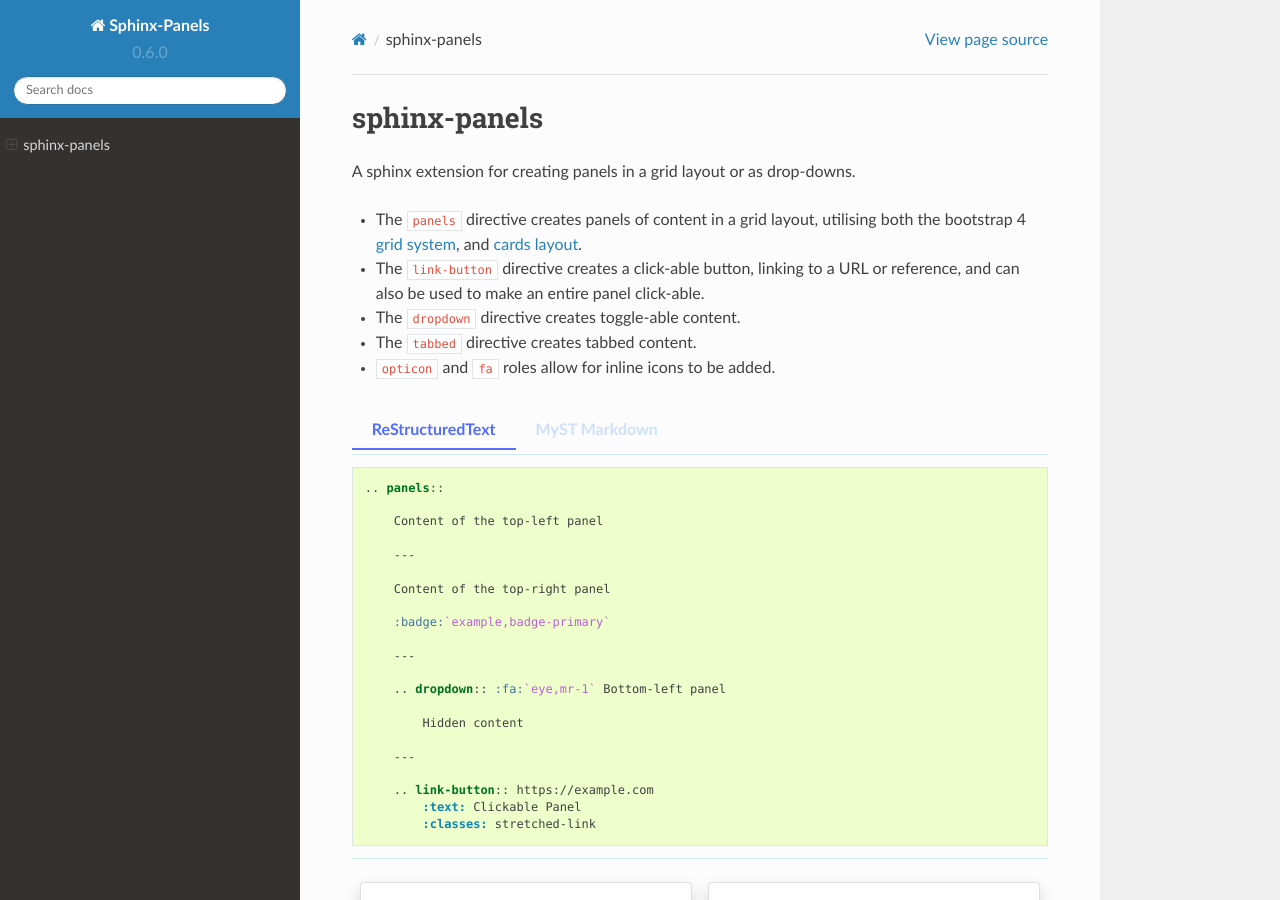
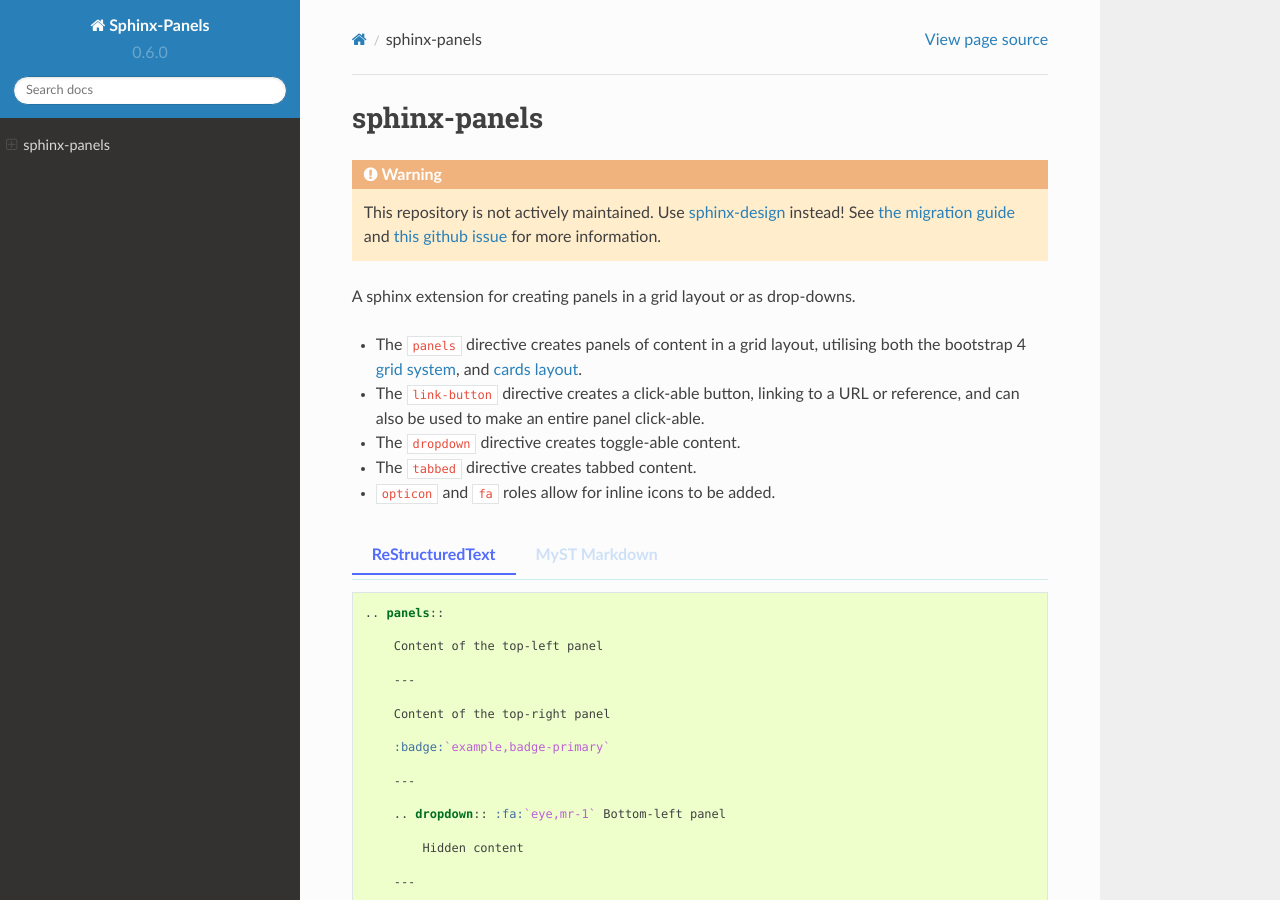
Before and after one commit to executablebooks/sphinx-panels, a Sphinx documentation site: the page built from docs/index.rst, in a window 1280 px wide and 900 px high. Built offline with Sphinx 7.4.7 and the Read the Docs theme 2.0.0, drawn with Linux system fonts in a browser that asks for light colours.

Commit message:
DOCS: Add recommendation for sphinx-design (#79)

```diff
--- a/docs/index.rst
+++ b/docs/index.rst
@@ -3,6 +3,12 @@
 =============
 sphinx-panels
 =============
+
+.. warning::
+
+   This repository is not actively maintained.
+   Use `sphinx-design <https://github.com/executablebooks/sphinx-design>`_ instead!
+   See `the migration guide <https://sphinx-design.readthedocs.io/en/latest/get_started.html#migrating-from-sphinx-panels>`_ and `this github issue <https://github.com/executablebooks/sphinx-design/issues/51>`_ for more information.
 
 A sphinx extension for creating panels in a grid layout or as drop-downs.
 
--- a/setup.py
+++ b/setup.py
@@ -31,6 +31,8 @@
     ],
     extras_require={
         "themes": [
+            # ref: https://github.com/sphinx-doc/sphinx/issues/10291
+            "Jinja2<3.1",
             "sphinx-rtd-theme",
             "pydata-sphinx-theme~=0.4.0",
             "sphinx-book-theme~=0.0.36",
```
Also changed, not shown: README.md (+2 -0 lines), .pre-commit-config.yaml.
